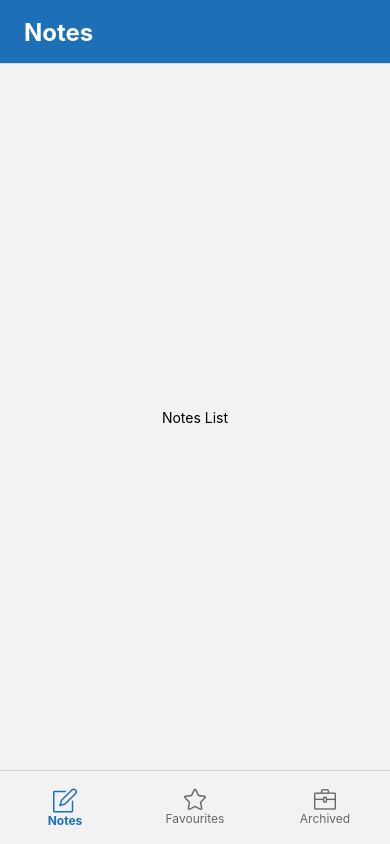
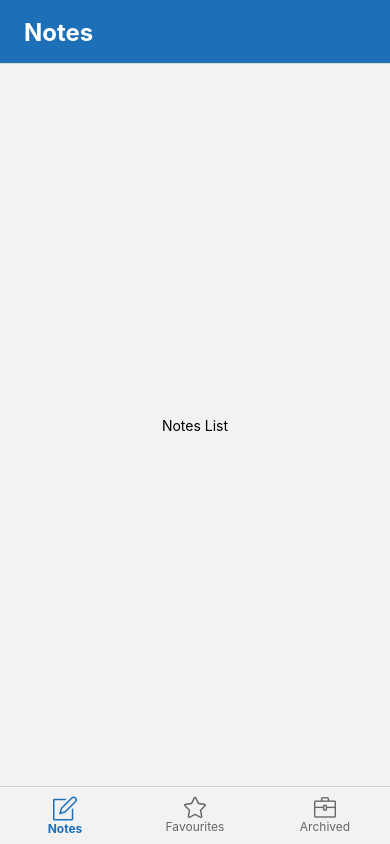
Before and after one commit to ayush-shta/React-Native-Notes-App, a React Native app: screen /bottomTab in a window 390 px wide. Built offline with nearby package versions, Linux system fonts and the light colour scheme.

Commit message:
Wrap bottom tabs in safearea view

```diff
--- a/src/App.tsx
+++ b/src/App.tsx
@@ -1,13 +1,16 @@
 import React from 'react';
 import {NavigationContainer} from '@react-navigation/native';
+import {SafeAreaProvider} from 'react-native-safe-area-context';
 
 import RootStacks from './navigation/navigation-stacks/root-stacks';
 
 const App = () => {
   return (
-    <NavigationContainer>
-      <RootStacks />
-    </NavigationContainer>
+    <SafeAreaProvider>
+      <NavigationContainer>
+        <RootStacks />
+      </NavigationContainer>
+    </SafeAreaProvider>
   );
 };
 
--- a/src/navigation/components/bottom-tab-bar/bottom-tab-bar.tsx
+++ b/src/navigation/components/bottom-tab-bar/bottom-tab-bar.tsx
@@ -1,5 +1,6 @@
 import React from 'react';
 import {Text, View, TouchableOpacity} from 'react-native';
+import {SafeAreaView} from 'react-native-safe-area-context';
 import {
   TabNavigationState,
   ParamListBase,
@@ -23,6 +24,7 @@ const BottomTabBar = (props: TabBarProps) => {
   const {state, descriptors, navigation} = props;
 
   return (
+    <SafeAreaView edges={['bottom']}>
       <View style={style.tabBar}>
         {state.routes.map((route: any, index: number) => {
           const {options} = descriptors[route.key];
@@ -54,7 +56,9 @@ const BottomTabBar = (props: TabBarProps) => {
             });
           };
 
-        const iconStyle = isFocused ? style.iconFocused : style.iconNotFocused;
+          const iconStyle = isFocused
+            ? style.iconFocused
+            : style.iconNotFocused;
 
           const labelTextStyle = isFocused
             ? style.labelFocused
@@ -78,6 +82,7 @@ const BottomTabBar = (props: TabBarProps) => {
           );
         })}
       </View>
+    </SafeAreaView>
   );
 };
 
--- a/src/navigation/components/bottom-tab-bar/style.ts
+++ b/src/navigation/components/bottom-tab-bar/style.ts
@@ -8,7 +8,7 @@ const style = StyleSheet.create({
     justifyContent: 'space-between',
   },
   iconTab: {
-    paddingVertical: 16,
+    paddingVertical: 8,
     alignItems: 'center',
   },
   tabBar: {
```
Lines whose indentation alone changed are shown as unchanged.
